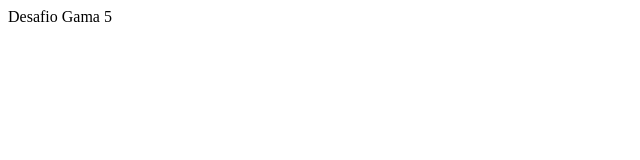
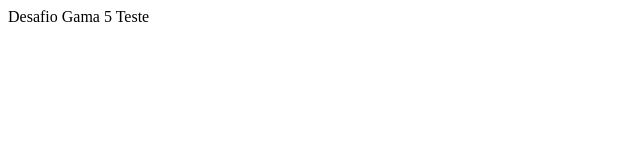
Before and after one commit to cbranteix/DesafioGama5, a plain HTML site: page index.html in a window 1280 px wide. Shown: the full height of the page, 0-640 px from the left. Drawn offline with Linux system fonts and the light colour scheme.

Commit message:
Atualização Teste

```diff
--- a/index.html
+++ b/index.html
@@ -4,9 +4,10 @@
     <meta charset="UTF-8">
     <meta http-equiv="X-UA-Compatible" content="IE=edge">
     <meta name="viewport" content="width=device-width, initial-scale=1.0">
-    <title>Desafio Gama 5</title>
+    <title>Desafio Gama 5 teste </title>
 </head>
 <body>
     Desafio Gama 5
+    Teste
 </body>
 </html>
```
